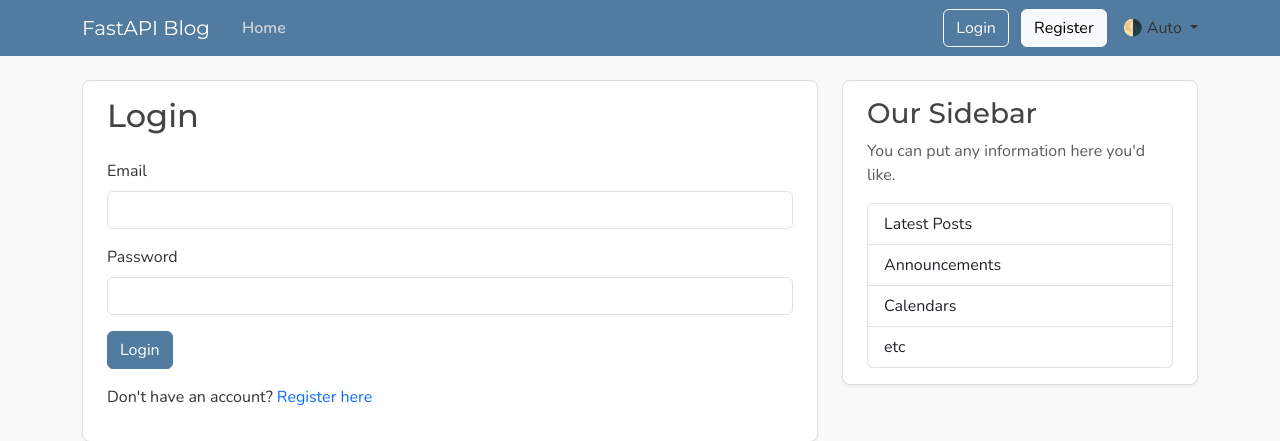
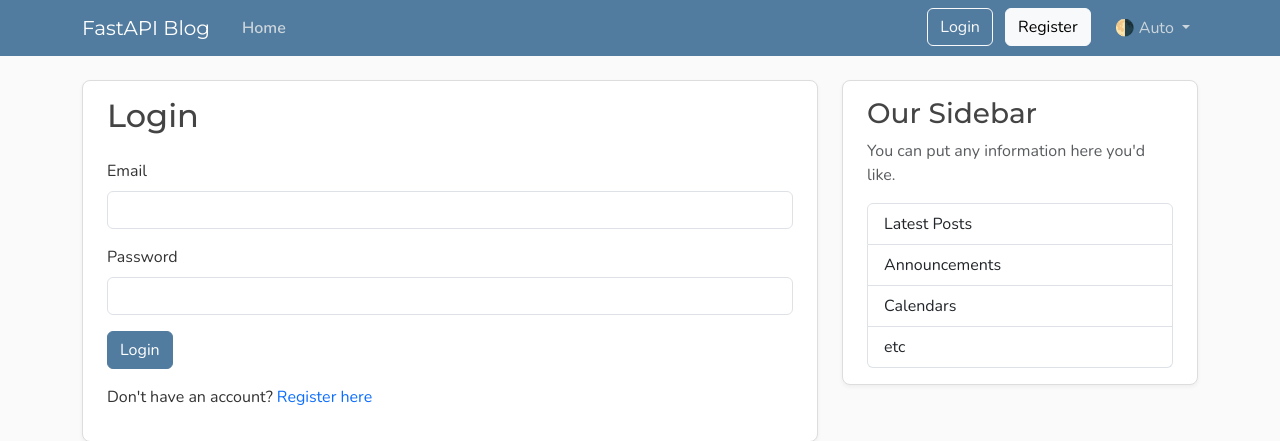
Before and after one commit to fdelacruz/fastAPI_blog, a FastAPI app: page /login in a window 1280 px wide. Shown: the top 441 px of the page. Run offline with FastAPI, Linux system fonts and the light colour scheme; parts of the project's set-up code (start-up, migrations or seed data) failed here and were passed over.

Commit message:
fix: wrap navbar right side in navbar-nav

```diff
--- a/templates/layout.html
+++ b/templates/layout.html
@@ -75,6 +75,7 @@
                                href="{{ url_for("home") }}">Home</a>
                         </div>
                         <!-- Navbar Right Side -->
+                        <div class="navbar-nav">
                             <!-- Shown when logged in (hidden by default, shown via JS) -->
                             <div id="loggedInNav" class="d-none">
                                 <button class="btn btn-outline-light mb-2 mb-md-0 me-md-2"
```
Lines whose indentation alone changed are shown as unchanged.
